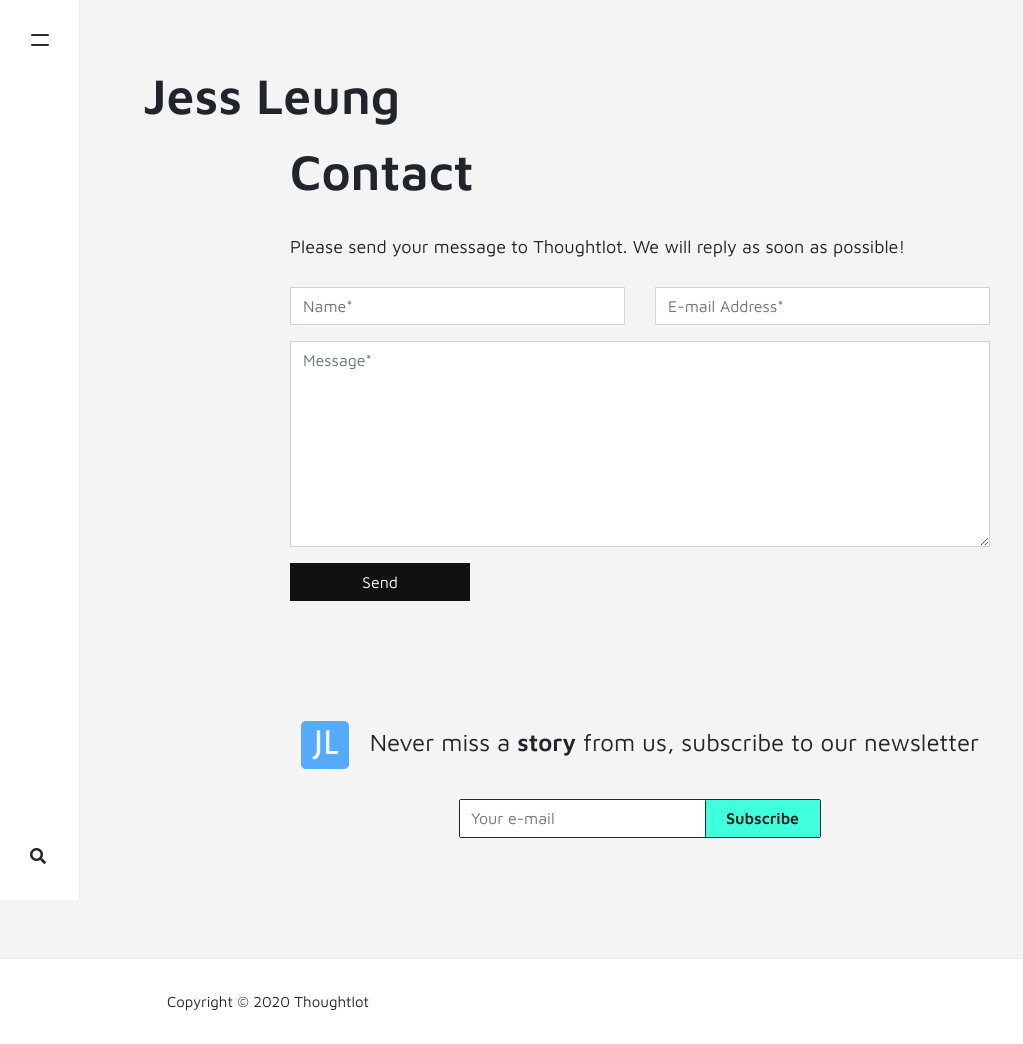
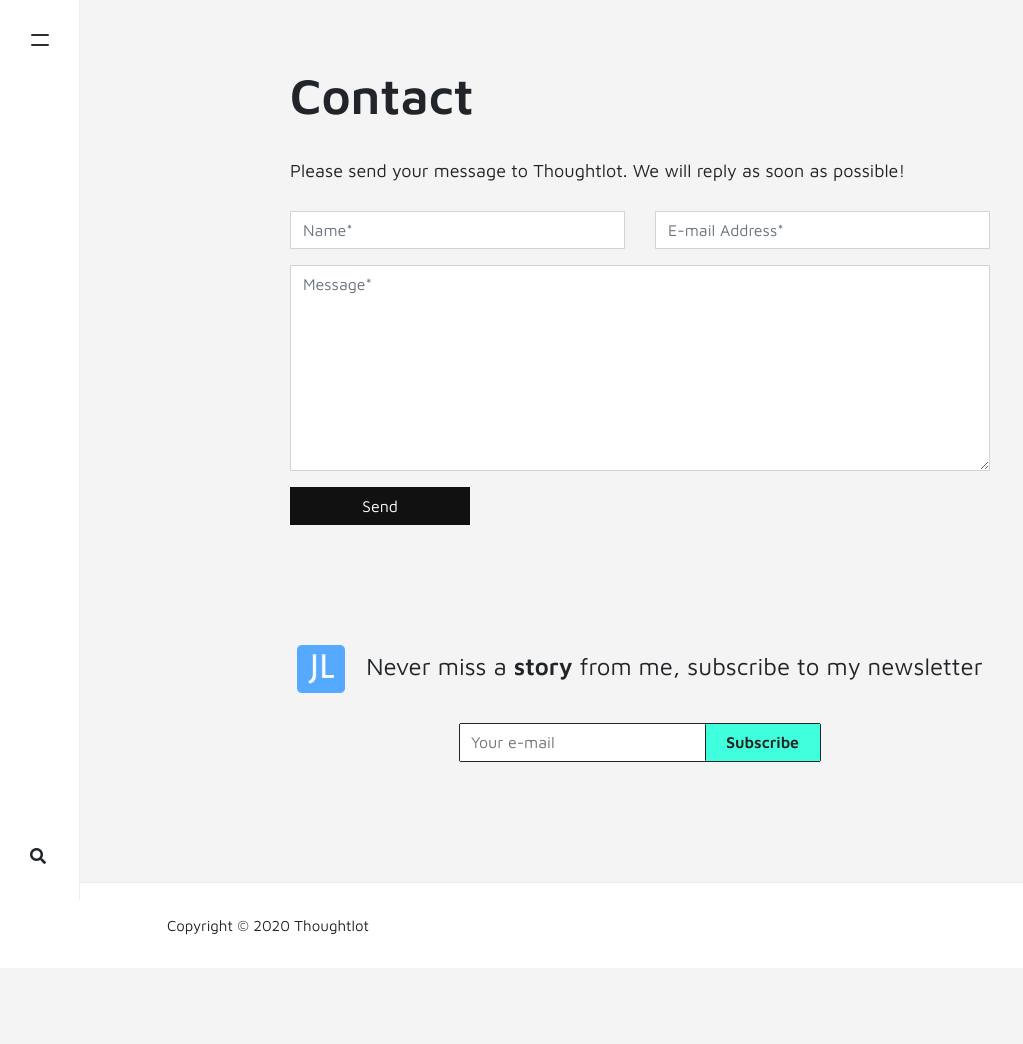
Before and after one commit to jexxers/jexxers.github.io, a Jekyll site: the page built from _pages/contact.md, in a window 1280 px wide. Shown: the whole page, without its empty margins (0-1023 px from the left). Built offline with Jekyll 4.4.1, drawn with Linux system fonts in a browser that asks for light colours; nearby versions of some CDN libraries; comment, search, counter and statistics services are not loaded; after the commit the page ends 968 px from its top, so only the background shows below that.

Commit message:
Change page titles and sitetag

```diff
--- a/_config.yml
+++ b/_config.yml
@@ -1,7 +1,7 @@
 # Site
 name: "Thoughtlot"
 title: "Thoughtlot"
-description: "Jess Leung"
+description: "Jess Leung blogs about tech, management, and life"
 logo: 'assets/images/favicon.ico'
 favicon: 'assets/images/favicon.ico'
 font_family: Maven Pro
--- a/_layouts/default.html
+++ b/_layouts/default.html
@@ -38,24 +38,16 @@ ga('send', 'pageview');
 <div class="site-content {% if page.url == '/' %} firstpage {% endif %}">
 
 <div class="container">
-
-    <!-- Site Tag
-    ================================================== -->
-    <p class="sitetag">
-        {{ site.description }}
-    </p>
-
     <!-- Content
     ================================================== -->
     <div class="main-content">
         {{ content }}
     </div>
-
     {% if site.mailchimp-list %}
     <!-- Newsletter
     ================================================== -->
     <div class="newsletter text-center">
-        <span class="h4"><img src="{{ site.baseurl }}/{{ site.logo }}" class="newsletter-logo" alt="{{site.title}}"> &nbsp; Never miss a <b>story</b> from us, subscribe to our newsletter</span>
+        <span class="h4"><img src="{{ site.baseurl }}/{{ site.logo }}" class="newsletter-logo" alt="{{site.title}}"> &nbsp; Never miss a <b>story</b> from me, subscribe to my newsletter</span>
         <form action="{{site.mailchimp-list}}" method="post" name="mc-embedded-subscribe-form" class="wj-contact-form validate" target="_blank" novalidate>
             <div class="mc-field-group d-inline-flex">
             <input type="email" placeholder="Your e-mail" name="EMAIL" class="required email" id="mce-EMAIL" autocomplete="on" required>
@@ -64,7 +56,6 @@ ga('send', 'pageview');
         </form>
     </div>
     {% endif %}
-
 </div>
 
 <!-- Begin Footer
@@ -87,13 +78,10 @@ ga('send', 'pageview');
 ================================================== -->
 
 <script src="{{ site.baseurl }}/assets/js/prism.js"></script>
-
 <script src="{{ site.baseurl }}/assets/js/theme.js"></script>
-
 {% if site.lazyimages == "enabled" %}
 <script src="{{ site.baseurl }}/assets/js/lazyload.js"></script>
 {% endif %}
-
 {% if page.layout == 'post' %}
 <script id="dsq-count-scr" src="//{{site.disqus}}.disqus.com/count.js"></script>
 {% endif %}
--- a/_layouts/page.html
+++ b/_layouts/page.html
@@ -4,7 +4,7 @@ layout: default
 
 <div class="page-single">
     <div class="entry-header">
-        <h1 class="posttitle">{{ page.title }}</h1>
+      <h1 class="posttitle">{% if page.title_override %}{{ page.title_override }}{% else %}{{ page.title }}{% endif %}</h1>
     </div>
 </div>
 
--- a/index.html
+++ b/index.html
@@ -2,6 +2,9 @@
 layout: default
 title: Home
 ---
+<!-- Site Tag
+================================================== -->
+<p class="sitetag">{{ site.description }}</p>
 
 <!-- Posts Index
 ================================================== -->
```
